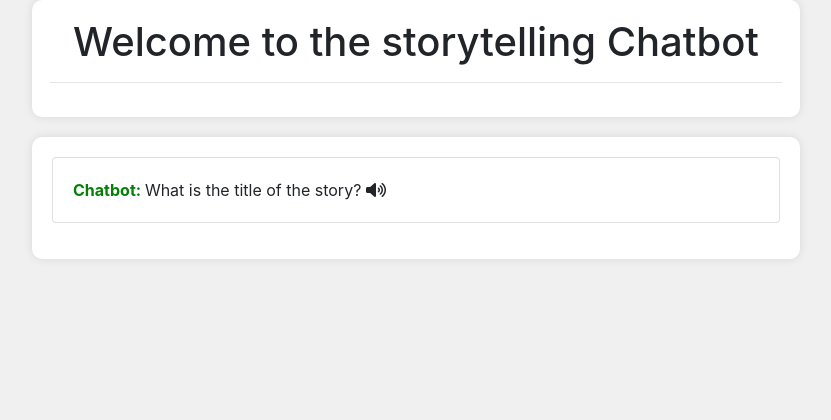
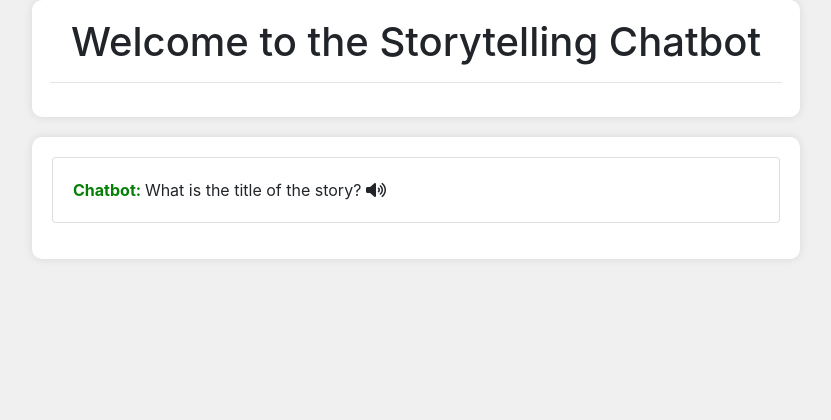
Before and after one commit to RTangWu/StorytellingChatbot, a Flask app: page / in a window 1280 px wide. Shown: the top 420 px of the page, without its empty margins (224-1055 px from the left). Run offline with Flask 3, Linux system fonts and the light colour scheme; some libraries are stand-ins or nearby versions.

Commit message:
update heading

```diff
--- a/templates/index.html
+++ b/templates/index.html
@@ -15,7 +15,7 @@
     <div class="heading-container custom-width">
         <div class="row justify-content-between align-items-center">
             <div class="col">
-                <h1 class="custom-heading">Welcome to the storytelling Chatbot</h1>
+                <h1 class="custom-heading">Welcome to the Storytelling Chatbot</h1>
                 <hr class="custom-line">
             </div>
         </div>
```
